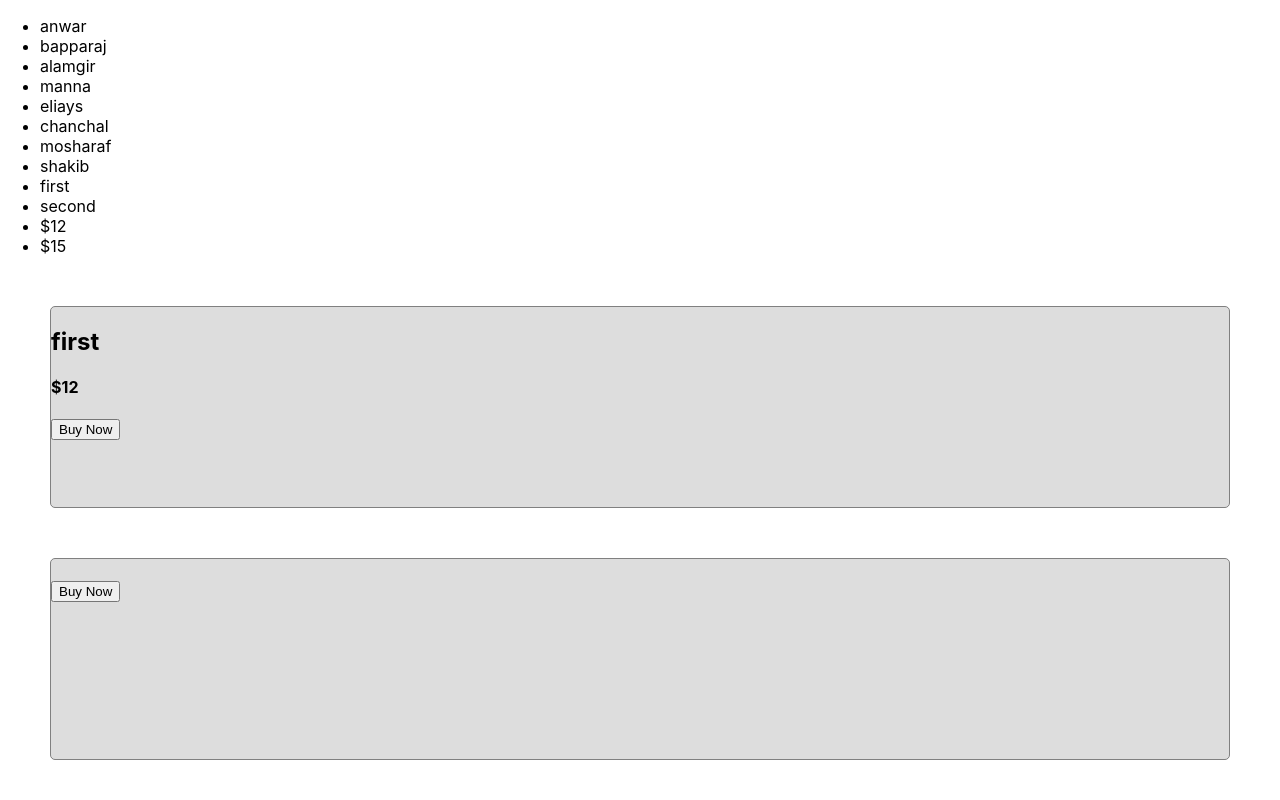
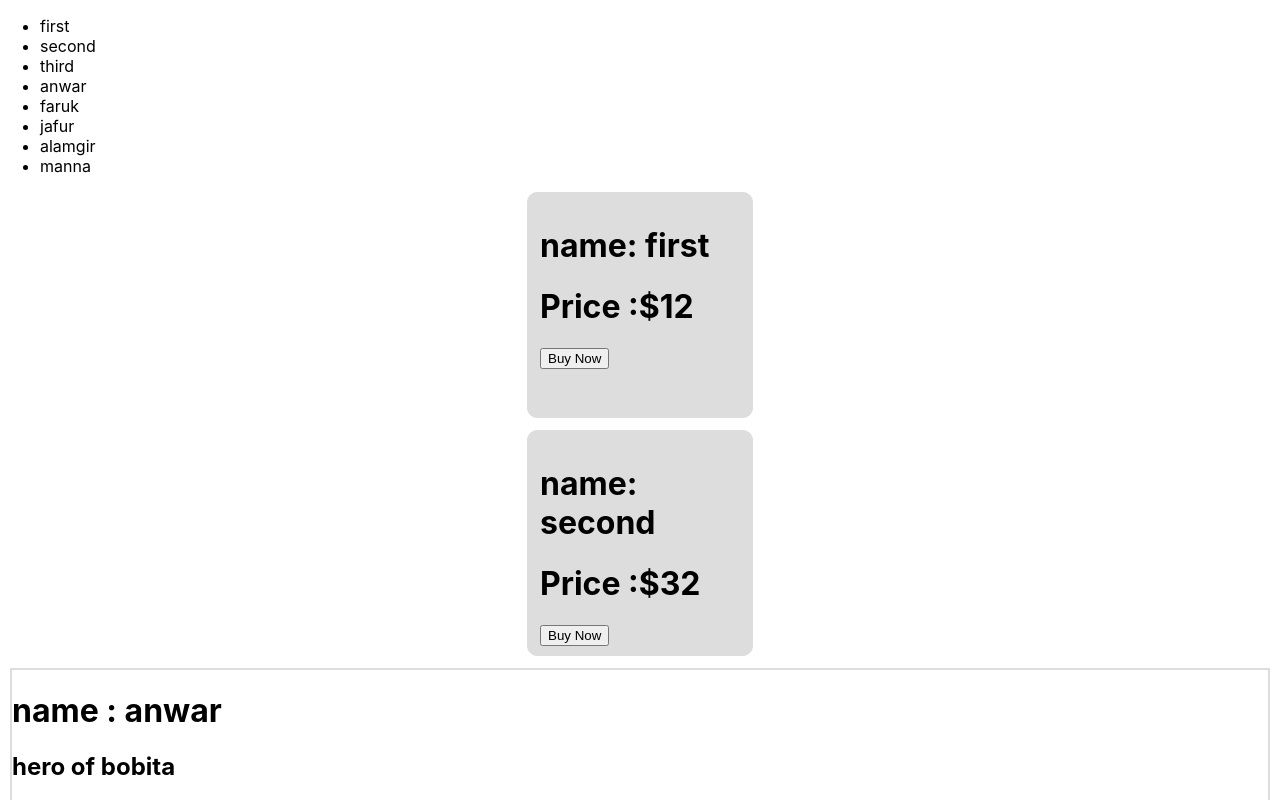
Before and after one commit to jonytalukdar/react-core-concept, a React (Create React App) app: page / in a window 1280 px wide. Shown: the top 800 px of the page. Built offline with nearby package versions, Linux system fonts and the light colour scheme.

Commit message:
added object map

```diff
--- a/src/App.js
+++ b/src/App.js
@@ -1,40 +1,40 @@
 import React from 'react';
-import ComOne from './component';
+import Products from './product';
 
 function App() {
-  const nayoks = [
-    'anwar',
-    'bapparaj',
-    'alamgir',
-    'manna',
-    'eliays',
-    'chanchal',
-    'mosharaf',
-    'shakib',
-  ];
+  const nayoks = ['anwar', 'faruk', 'jafur', 'alamgir', 'manna'];
   const products = [
     { name: 'first', price: '$12' },
-    { name: 'second', price: '$15' },
+    { name: 'second', price: '$32' },
+    { name: 'third', price: '$34' },
   ];
-  const productName = products.map((product) => product.price);
-  console.log(productName);
-  const nayokNames = nayoks.map((name) => name);
-  console.log(nayokNames);
+
   return (
     <div>
       <ul>
-        {nayoks.map((nayok) => (
-          <li>{nayok}</li>
-        ))}
         {products.map((list) => (
           <li>{list.name}</li>
         ))}
-        {products.map((list) => (
-          <li>{list.price}</li>
+        {nayoks.map((list) => (
+          <li>{list}</li>
         ))}
       </ul>
-      <ComOne name={products[0].name} price={products[0].price} />
-      <ComOne />
+      <Products product={products[0]} />
+      <Products product={products[1]} />
+
+      <Person name={nayoks[0]} naika="bobita" />
+      <Person name="razzak" naika="shabana" />
+      <Person name="bapparaz" naika="cheka" />
+      <Person name="eliayas" naika="champa" />
+    </div>
+  );
+}
+
+function Person(props) {
+  return (
+    <div style={{ border: '2px solid #ddd', margin: '10px' }}>
+      <h1>name : {props.name}</h1>
+      <h2>hero of {props.naika}</h2>
     </div>
   );
 }
--- a/src/component.jsx
+++ /dev/null
@@ -1,21 +0,0 @@
-import React from 'react';
-
-function ComOne(props) {
-  const priceStyle = {
-    border: '1px solid gray',
-    borderRadius: '5px',
-    backgroundColor: '#ddd',
-    height: '200px',
-    widht: '200px',
-    margin: '50px',
-  };
-  return (
-    <div style={priceStyle}>
-      <h2>{props.name}</h2>
-      <h4>{props.price}</h4>
-      <button>Buy Now</button>
-    </div>
-  );
-}
-
-export default ComOne;
--- /dev/null
+++ b/src/product.jsx
@@ -0,0 +1,23 @@
+import React from 'react';
+
+function Products(props) {
+  const productStyle = {
+    border: '1px solid #ddd',
+    borderRadius: '10px',
+    backgroundColor: '#ddd',
+    height: '200px',
+    width: '200px',
+    margin: '12px auto',
+    padding: '12px',
+  };
+  const { name, price } = props.product;
+  return (
+    <div style={productStyle}>
+      <h1>name: {name}</h1>
+      <h1>Price :{price} </h1>
+      <button>Buy Now</button>
+    </div>
+  );
+}
+
+export default Products;
```
